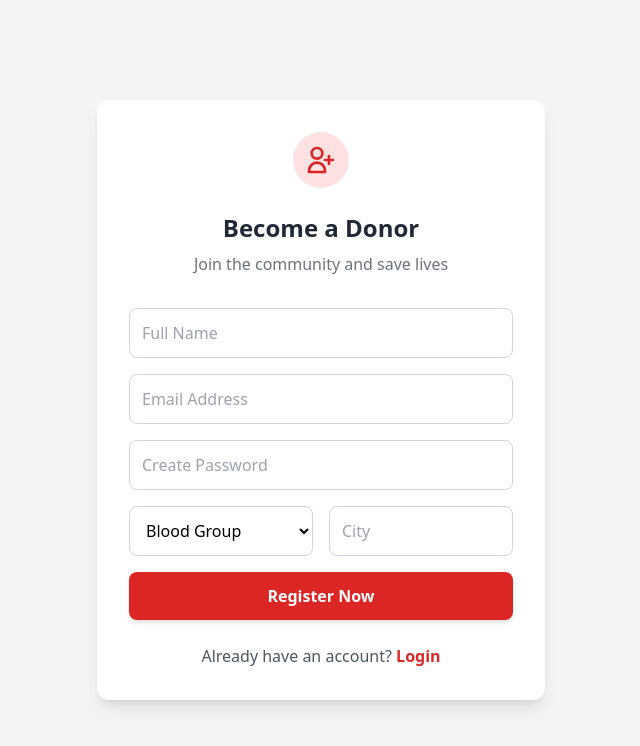
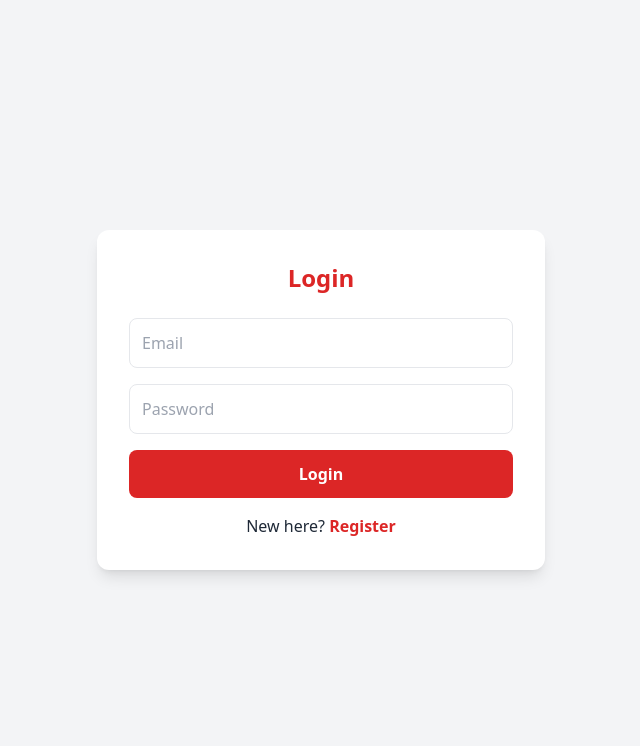
Before and after one commit to sahilumbarkar1603/BLOOD-DONATION-, a React (Vite) app in the folder frontend/: page / in a window 1280 px wide. Shown: the top 746 px of the page, without its empty margins (319-959 px from the left). Built offline with nearby package versions, Linux system fonts and the light colour scheme.

Commit message:
Final working login and register

```diff
--- a/frontend/src/pages/Login.jsx
+++ b/frontend/src/pages/Login.jsx
@@ -2,14 +2,8 @@ import React, { useState } from 'react';
 import axios from 'axios';
 import { useNavigate, Link } from 'react-router-dom';
 
-const Register = () => {
-    const [formData, setFormData] = useState({
-        name: '',
-        email: '',
-        password: '',
-        bloodGroup: '',
-        location: ''
-    });
+const Login = () => {
+    const [formData, setFormData] = useState({ email: '', password: '' });
     const [message, setMessage] = useState('');
     const [loading, setLoading] = useState(false);
     const navigate = useNavigate();
@@ -22,103 +16,32 @@ const Register = () => {
         e.preventDefault();
         setLoading(true);
         setMessage('');
-
         try {
-            // TARGET: Your Render Backend
-            const response = await axios.post(
-                'https://blood-donation-2-9t44.onrender.com/api/auth/register',
-                formData
-            );
-
-            if (response.data) {
-                setMessage('✅ Registration Successful! Redirecting to login...');
-                setTimeout(() => navigate('/login'), 2000);
-            }
-        } catch (error) {
-            console.error("Register Error:", error.response?.data || error.message);
-            setMessage(error.response?.data?.message || '❌ Server Error. Please check your connection.');
-        } finally {
-            setLoading(false);
-        }
+            const res = await axios.post('https://blood-donation-2-9t44.onrender.com/api/auth/login', formData);
+            localStorage.setItem('token', res.data.token);
+            setMessage('✅ Login Success!');
+            setTimeout(() => navigate('/dashboard'), 1500);
+        } catch (err) {
+            setMessage(err.response?.data?.message || '❌ Invalid Credentials');
+        } finally { setLoading(false); }
     };
 
     return (
-        <div className="min-h-screen flex items-center justify-center bg-gray-100 p-4">
+        <div className="min-h-screen flex items-center justify-center bg-gray-100 p-4 text-gray-800">
             <div className="bg-white p-8 rounded-xl shadow-lg w-full max-w-md">
-                <div className="flex justify-center mb-6">
-                    <div className="bg-red-100 p-3 rounded-full">
-                        <svg className="w-8 h-8 text-red-600" fill="none" stroke="currentColor" viewBox="0 0 24 24">
-                            <path strokeLinecap="round" strokeLinejoin="round" strokeWidth="2" d="M18 9v3m0 0v3m0-3h3m-3 0h-3m-2-5a4 4 0 11-8 0 4 4 0 018 0zM3 20a6 6 0 0112 0v1H3v-1z" />
-                        </svg>
-                    </div>
-                </div>
-
-                <h2 className="text-2xl font-bold text-center text-gray-800 mb-2">Become a Donor</h2>
-                <p className="text-center text-gray-500 mb-8">Join the community and save lives</p>
-
+                <h2 className="text-2xl font-bold text-center mb-6 text-red-600">Login</h2>
                 <form onSubmit={handleSubmit} className="space-y-4">
-                    <input
-                        type="text" name="name" placeholder="Full Name"
-                        onChange={handleChange} required
-                        className="w-full p-3 border border-gray-300 rounded-lg focus:ring-2 focus:ring-red-500 outline-none transition"
-                    />
-
-                    <input
-                        type="email" name="email" placeholder="Email Address"
-                        onChange={handleChange} required
-                        className="w-full p-3 border border-gray-300 rounded-lg focus:ring-2 focus:ring-red-500 outline-none transition"
-                    />
-
-                    <input
-                        type="password" name="password" placeholder="Create Password"
-                        onChange={handleChange} required
-                        className="w-full p-3 border border-gray-300 rounded-lg focus:ring-2 focus:ring-red-500 outline-none transition"
-                    />
-
-                    <div className="flex gap-4">
-                        <select
-                            name="bloodGroup" onChange={handleChange} required
-                            className="w-1/2 p-3 border border-gray-300 rounded-lg focus:ring-2 focus:ring-red-500 outline-none transition bg-white"
-                        >
-                            <option value="">Blood Group</option>
-                            <option value="A+">A+</option>
-                            <option value="A-">A-</option>
-                            <option value="B+">B+</option>
-                            <option value="B-">B-</option>
-                            <option value="O+">O+</option>
-                            <option value="O-">O-</option>
-                            <option value="AB+">AB+</option>
-                            <option value="AB-">AB-</option>
-                        </select>
-
-                        <input
-                            type="text" name="location" placeholder="City"
-                            onChange={handleChange} required
-                            className="w-1/2 p-3 border border-gray-300 rounded-lg focus:ring-2 focus:ring-red-500 outline-none transition"
-                        />
-                    </div>
-
-                    <button
-                        type="submit"
-                        disabled={loading}
-                        className={`w-full py-3 rounded-lg font-bold text-white transition ${loading ? 'bg-gray-400' : 'bg-red-600 hover:bg-red-700 shadow-md'}`}
-                    >
-                        {loading ? 'Processing...' : 'Register Now'}
+                    <input type="email" name="email" placeholder="Email" onChange={handleChange} required className="w-full p-3 border rounded-lg outline-none focus:ring-2 focus:ring-red-500" />
+                    <input type="password" name="password" placeholder="Password" onChange={handleChange} required className="w-full p-3 border rounded-lg outline-none focus:ring-2 focus:ring-red-500" />
+                    <button type="submit" disabled={loading} className="w-full bg-red-600 text-white p-3 rounded-lg font-bold hover:bg-red-700 transition">
+                        {loading ? 'Logging in...' : 'Login'}
                     </button>
                 </form>
-
-                {message && (
-                    <div className={`mt-4 p-3 rounded-lg text-center text-sm ${message.includes('✅') ? 'bg-green-100 text-green-700' : 'bg-red-100 text-red-700'}`}>
-                        {message}
-                    </div>
-                )}
-
-                <p className="text-center mt-6 text-gray-600">
-                    Already have an account? <Link to="/login" className="text-red-600 font-bold hover:underline">Login</Link>
-                </p>
+                {message && <p className="mt-4 text-center font-medium">{message}</p>}
+                <p className="mt-4 text-center">New here? <Link to="/register" className="text-red-600 font-bold">Register</Link></p>
             </div>
         </div>
     );
 };
 
-export default Register;
+export default Login;
```
